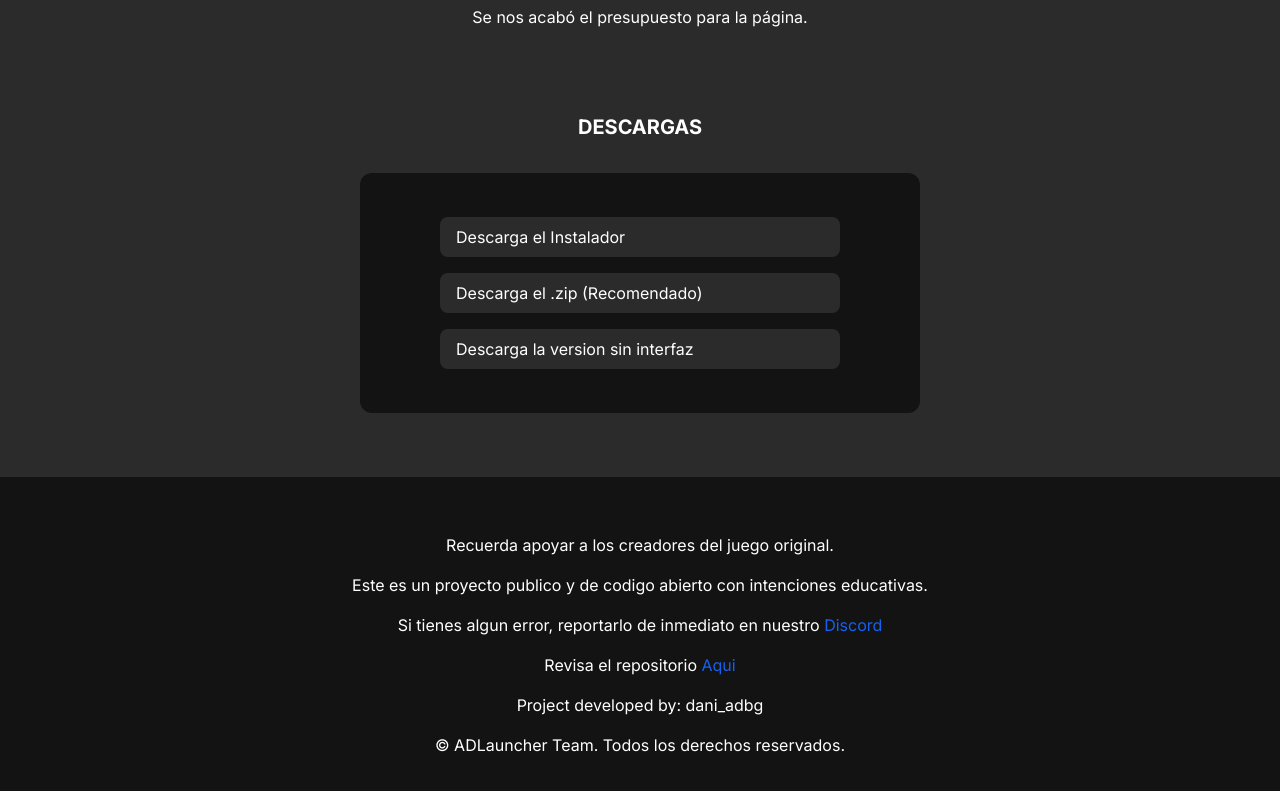
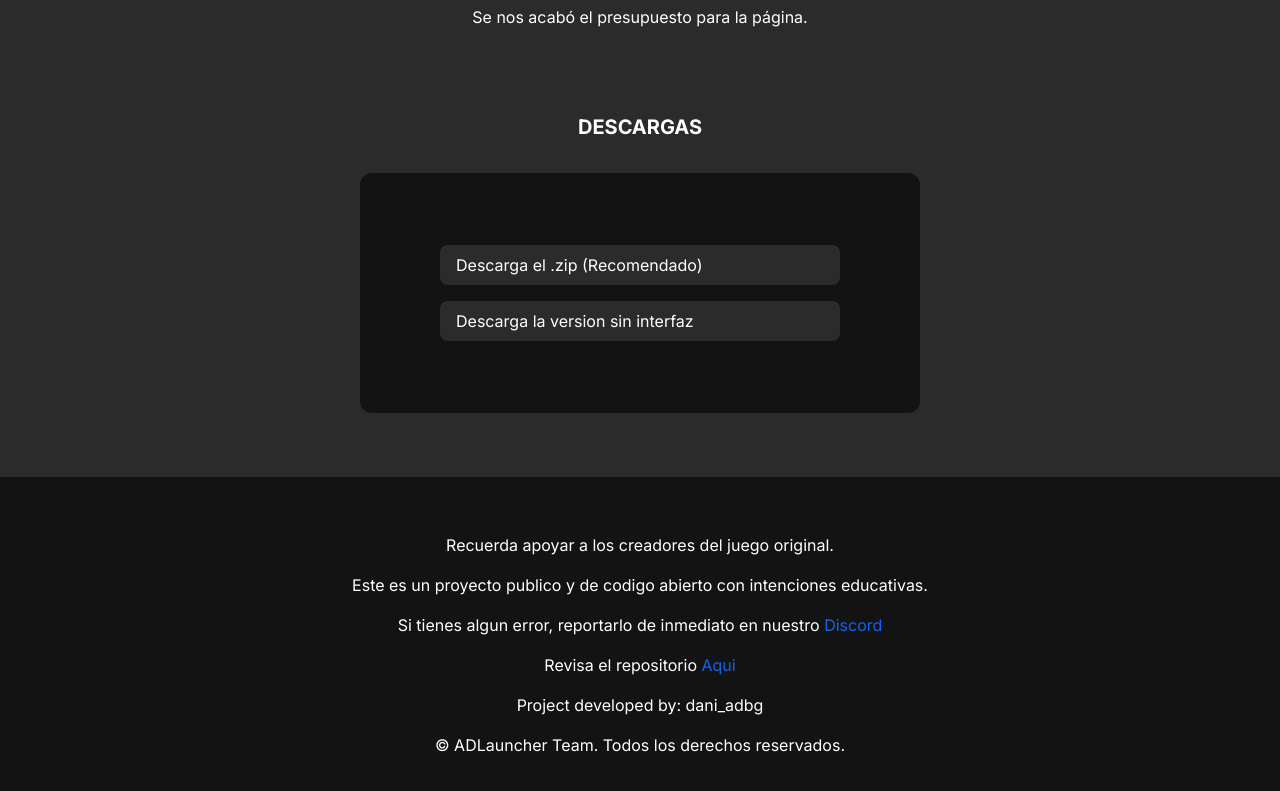
Before and after one commit to dani-adbg/adlauncher-web, a Next.js app: page / in a window 1280 px wide. Shown: the part 951-1742 px from the top of the page. Built offline with nearby package versions, Linux system fonts and the light colour scheme.

Commit message:
adlauncher - v2.0

```diff
--- a/src/app/sections/Resources.jsx
+++ b/src/app/sections/Resources.jsx
@@ -3,8 +3,7 @@ export default function Resources() {
     <div id="downloads" className="bg-gray flex flex-col items-center pb-[6vh]">
       <span className="text-xl font-bold mb-[2vh]">DESCARGAS</span>
       <div className="flex flex-col justify-center my-[2vh] bg-black w-[70vh] h-[30vh] px-[10vh] rounded-xl">
-        <a href="https://github.com/dani-adbg/adlauncher/releases/download/1.0.0/adlauncher-1.0.0.Setup.exe" className="my-2 bg-gray rounded-lg h-[5vh] flex items-center px-[2vh] hover:bg-black cursor-pointer transition ease-linear delay-200">Descarga el Instalador</a>
-        <a href="https://github.com/dani-adbg/adlauncher/releases/download/1.0.0/adlauncher-1.0.0.zip" className="my-2 bg-gray rounded-lg h-[5vh] flex items-center px-[2vh] hover:bg-black cursor-pointer transition ease-linear delay-200">Descarga el .zip (Recomendado)</a>
+        <a href="https://github.com/dani-adbg/adlauncher/releases/download/2.0.0/adlauncher-v2.0.zip" className="my-2 bg-gray rounded-lg h-[5vh] flex items-center px-[2vh] hover:bg-black cursor-pointer transition ease-linear delay-200">Descarga el .zip (Recomendado)</a>
         <a href="https://github.com/dani-adbg/adlauncher/releases/download/1.0.0/adlauncher-1.0.0-terminal.exe" className="my-2 bg-gray rounded-lg h-[5vh] flex items-center px-[2vh] hover:bg-black cursor-pointer transition ease-linear delay-200">Descarga la version sin interfaz</a>
       </div>
     </div>
```
